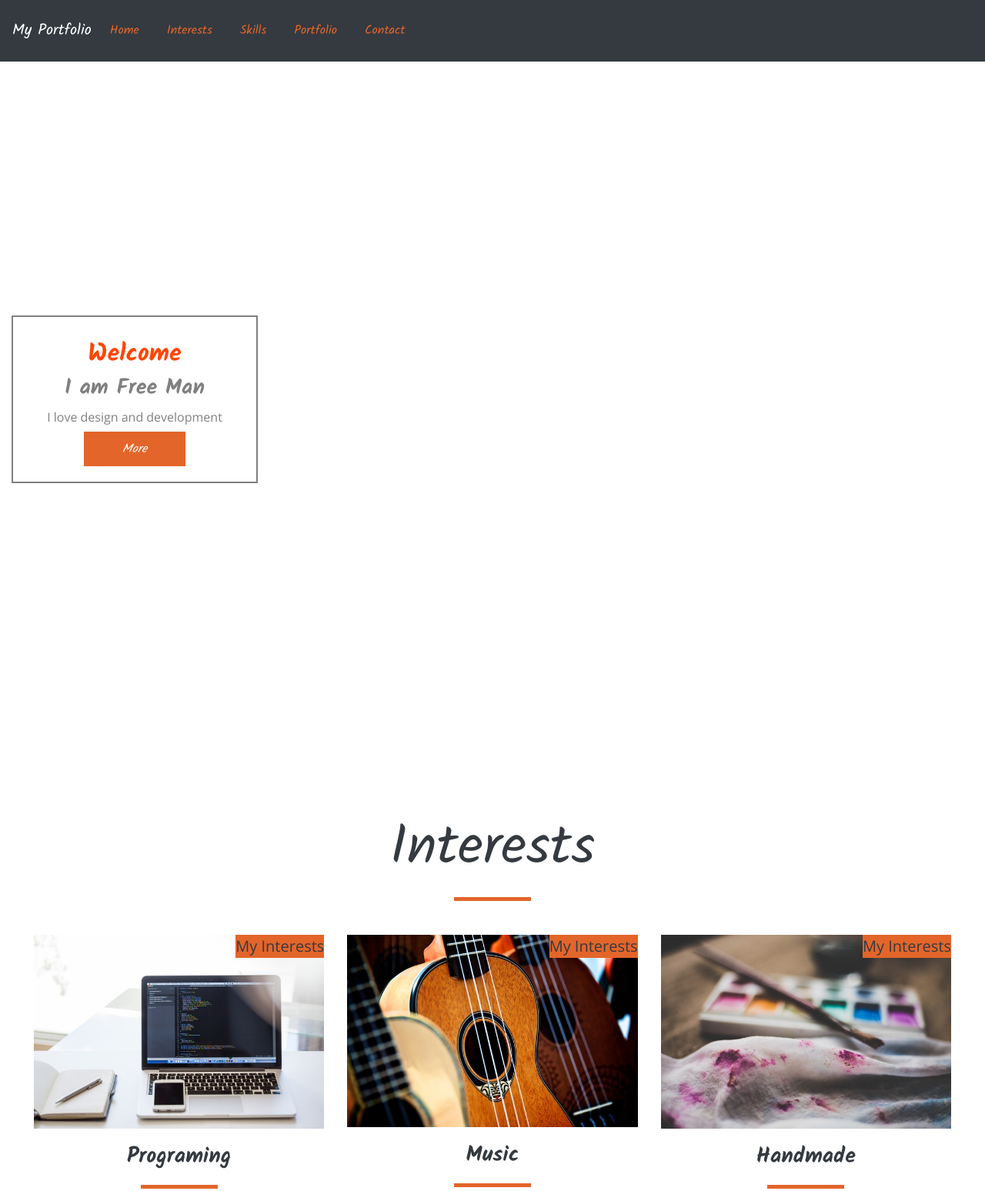
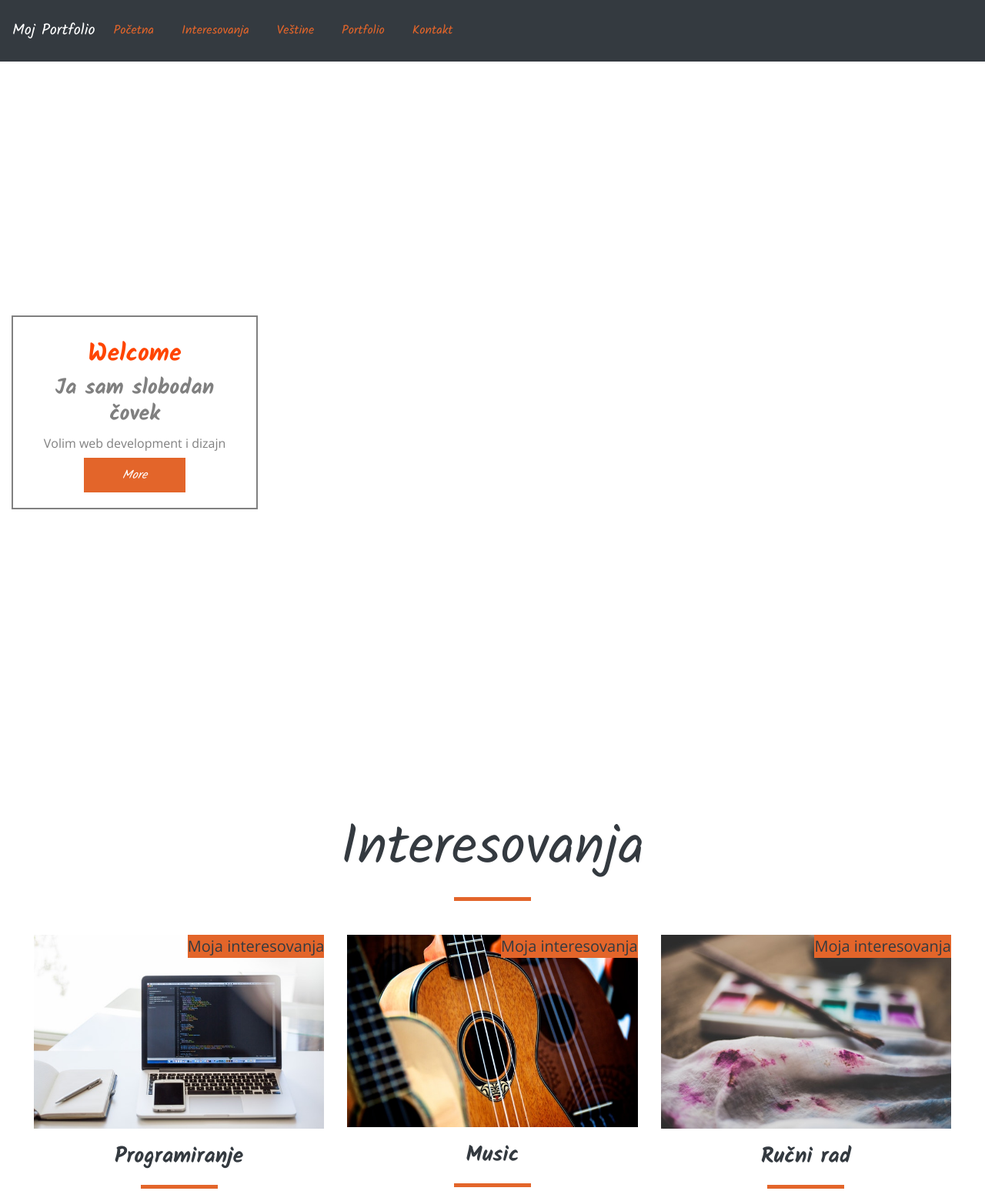
Before and after one commit to sapunman/Portfolio-vezba, a plain HTML site: page index.html in a window 1280 px wide. Shown: the top 1548 px of the page at 77% size. Drawn offline with nearby package versions, Linux system fonts and the light colour scheme.

Commit message:
Update index.html

```diff
--- a/index.html
+++ b/index.html
@@ -29,7 +29,7 @@
   <body>
     <!-- NAV -->
     <nav class="navbar navbar-expand-lg navbar-dark bg-dark">
-      <a class="navbar-brand" href="#">My Portfolio</a>
+      <a class="navbar-brand" href="#">Moj Portfolio</a>
       <button
         class="navbar-toggler"
         type="button"
@@ -45,20 +45,20 @@
         <ul class="navbar-nav">
           <li class="nav-item active">
             <a class="nav-link" href="#"
-              >Home <span class="sr-only">(current)</span></a
+              >Početna <span class="sr-only">(current)</span></a
             >
           </li>
           <li class="nav-item">
-            <a class="nav-link" href="#">Interests</a>
+            <a class="nav-link" href="#">Interesovanja</a>
           </li>
           <li class="nav-item">
-            <a class="nav-link" href="#">Skills</a>
+            <a class="nav-link" href="#">Veštine</a>
           </li>
           <li class="nav-item">
             <a class="nav-link" href="#">Portfolio</a>
           </li>
           <li class="nav-item">
-            <a class="nav-link" href="#">Contact</a>
+            <a class="nav-link" href="#">Kontakt</a>
           </li>
         </ul>
       </div>
@@ -69,8 +69,8 @@
       <article class="row">
         <div class="col-md-3 mainHeader text-center">
           <h2>Welcome</h2>
-          <h3>I am Free Man</h3>
-          <p>I love design and development</p>
+          <h3>Ja sam slobodan čovek</h3>
+          <p>Volim web development i dizajn</p>
           <a href="" class="button">More</a>
         </div>
       </article>
@@ -78,14 +78,14 @@
 
     <!-- INTERESTS -->
     <section class="interests">
-      <h2 class="naslov display-3 text-center">Interests</h2>
+      <h2 class="naslov display-3 text-center">Interesovanja</h2>
       <article class="row justify-content-between p-4">
         <div class="col-md-4 text-center">
           <div class="featuredImage">
             <img src="img/programming.jpg" alt="" />
           </div>
-          <p class="lead">My Interests</p>
-          <h3 class="naslov">Programing</h3>
+          <p class="lead">Moja interesovanja</p>
+          <h3 class="naslov">Programiranje</h3>
           <p class="text-center p-3">
             Lorem ipsum dolor sit amet consectetur adipisicing elit. Explicabo,
             veritatis, doloribus debitis officiis est ad voluptatem architecto
@@ -98,7 +98,7 @@
           <div class="featuredImage">
             <img src="img/music.jpg" alt="" />
           </div>
-          <p class="lead">My Interests</p>
+          <p class="lead">Moja interesovanja</p>
           <h3 class="naslov">Music</h3>
           <p class="text-center p-3">
             Lorem ipsum dolor sit amet consectetur adipisicing elit. Explicabo,
@@ -112,8 +112,8 @@
           <div class="featuredImage">
             <img src="img/handmade.jpg" alt="" />
           </div>
-          <p class="lead">My Interests</p>
-          <h3 class="naslov">Handmade</h3>
+          <p class="lead">Moja interesovanja</p>
+          <h3 class="naslov">Ručni rad</h3>
           <p class="text-center p-3">
             Lorem ipsum dolor sit amet consectetur adipisicing elit. Explicabo,
             veritatis, doloribus debitis officiis est ad voluptatem architecto
@@ -126,7 +126,7 @@
 
     <!-- SKILLS -->
     <section class="skills bg-dark text-white p-3">
-      <h2 class="naslov display-3">Skills</h2>
+      <h2 class="naslov display-3">Veštine</h2>
       <article class="row">
         <div class="col-md-4 text-center">
           <i class="fab fa-html5"></i>
@@ -198,7 +198,7 @@
 
     <!-- FOOTER -->
     <footer class="footer p-3 text-center">
-      <h2 class="naslov display-3">Contact</h2>
+      <h2 class="naslov display-3">Kontakt</h2>
       <div class="icons">
         <i class="fab fa-facebook-square"></i>
         <i class="fab fa-instagram"></i>
```
